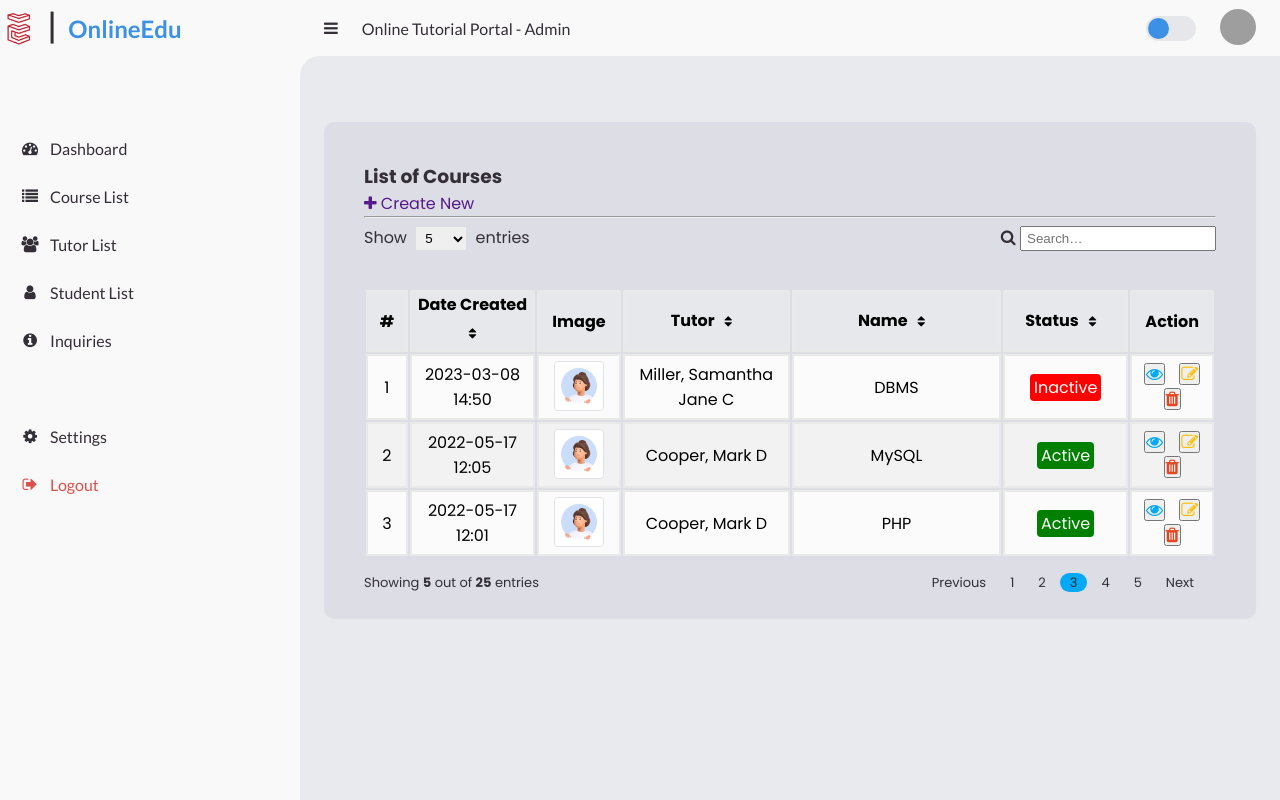
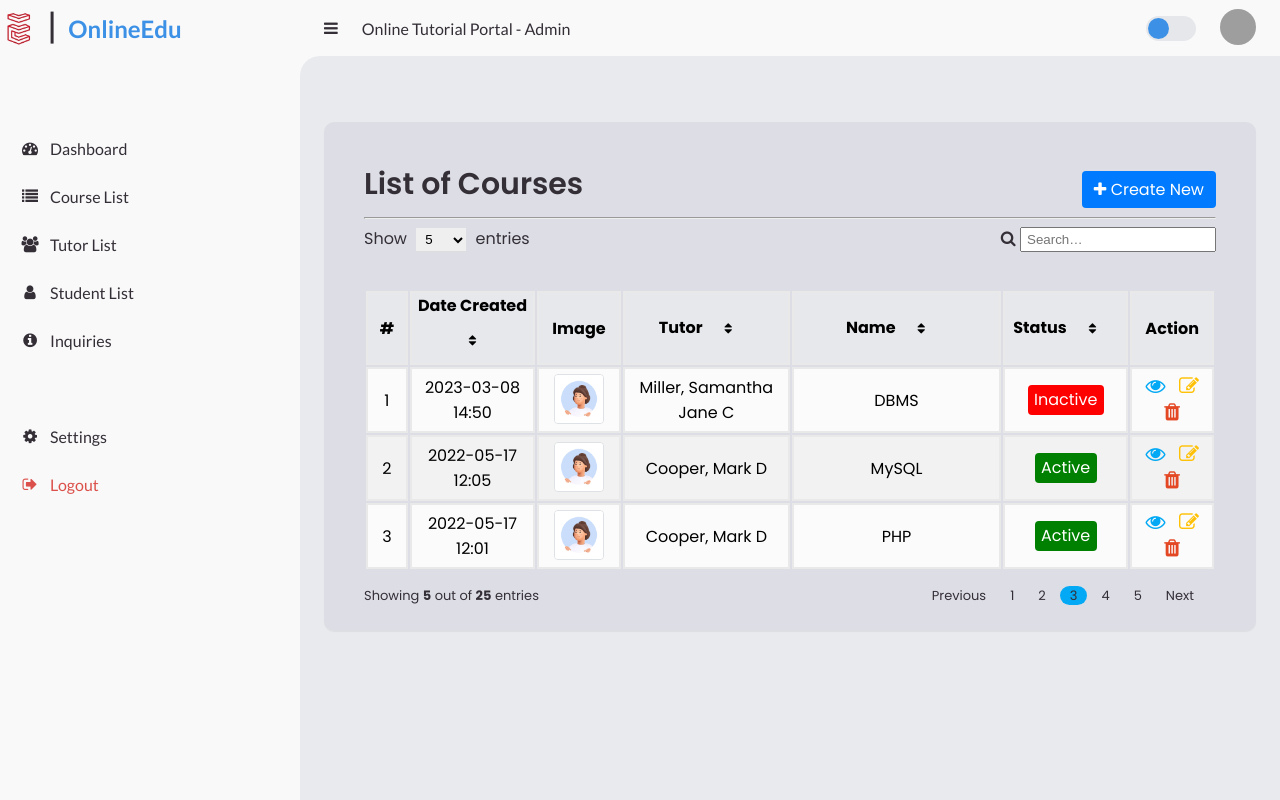
Before and after one commit to vidhi0999/onlineEdu, a PHP site: page /admin/course-list.php in a window 1280 px wide. Run offline with PHP 8.4, Linux system fonts and the light colour scheme; a user stored in the database is signed in; data comes from the database, SQL or seed files in the repository; grey boxes are pictures that could not be loaded.

Commit message:
course list updated

```diff
--- a/OnlineEdu/admin/course-list.php
+++ b/OnlineEdu/admin/course-list.php
@@ -36,11 +36,14 @@ if (empty($adminuser)) {
                     <div class="left">
                         <h3>List of Courses</h3>
                     </div>
+
+
+                    <!-- <div class="right-plus"> -->
+                    <a href="" id="create_new" class="plus">
+                        <div class="right-plus"><i class=" fa fa-plus"></i> Create
+                            New
                         </div>
-
-                <div class="right-plus">
-                    <a href="" id="create_new" class="plus"><i class=" fa fa-plus"></i> Create
-                        New</a>
+                    </a>
                 </div>
 
                 <hr>
@@ -115,27 +118,30 @@ if (empty($adminuser)) {
                                 <td class="text-center">
                                     <?php if ($row['status'] == 0): ?>
                                         <span
-                                    style=" background-color: red;color: white;  padding: 2px 4px; text-align: center; border-radius: 4px;">Inactive</span>
+                                            style=" background-color: red;color: white;  padding: 0.200rem 0.40rem;text-align: center; border-radius: 4px;">Inactive</span>
                                     <?php else: ?>
                                         <span
-                                    style=" background-color: green;color: white;  padding: 2px 4px; text-align: center; border-radius: 4px;">Active</span>
+                                            style=" background-color: green;color: white;  padding:0.200rem 0.40rem;  text-align: center; border-radius: 4px;">Active</span>
                                     <?php endif; ?>
                                 </td>
 
                                 <td>
                                     <div class="icons">
-                                    <button class="view" title="View" id="view" data-toggle="tooltip">
-                                        <i class="fa fa-eye"></i>
+                                        <button class="view" title="View" id="view" data-toggle="tooltip"
+                                            style="border:none; background-color:inherit">
+                                            <i style=" padding: 0.100rem 0.10rem;text-align:" class="fa fa-eye"></i>
                                         </button>
                                     </div>
                                     <div class="icons">
-                                    <button class="edit" title="Edit" id="edit" data-toggle="tooltip"><i
-                                            class="fa fa-edit "></i>
+                                        <button class="edit" title="Edit" id="edit" data-toggle="tooltip"
+                                            style="border:none;background-color:inherit"><i style=" padding: 0.100rem
+                                        0.10rem;text-align:" class="fa fa-edit "></i>
                                         </button>
                                     </div>
                                     <div class="icons">
-                                    <button class="delete" title="Delete" id="delete" data-toggle="tooltip"><i
-                                            class="fa fa-trash"></i>
+                                        <button class="delete" title="Delete" id="delete" data-toggle="tooltip"
+                                            style="border:none ;background-color:inherit"><i style=" padding: 0.100rem
+                                        0.10rem;text-align:" class="fa fa-trash"></i>
                                         </button>
                                     </div>
                                 </td>
@@ -165,7 +171,7 @@ if (empty($adminuser)) {
     </section>
     <!-- CONTENT -->
 
-    <!-- <script src="../js/script.js"></script> -->
+    <script src="../js/script.js"></script>
 </body>
 
 </html>
--- a/OnlineEdu/css/dashboard.css
+++ b/OnlineEdu/css/dashboard.css
@@ -383,6 +383,24 @@ body {
   box-shadow: 0 1px 1px rgba(0, 0, 0, 0.05);
 }
 
+.courses .head-title .left h3 {
+  float: left;
+  display: flex;
+  font-size: 30px;
+  font-weight: 600;
+  margin-bottom: 10px;
+  color: var(--dark);
+}
+
+.courses .head-title a {
+  color: #fff;
+  background-color: #007bff;
+  border-color: #007bff;
+  cursor: pointer;
+  padding: 0.375rem 0.75rem;
+  border-radius: 0.25rem;
+}
+
 .table-title {
   padding-bottom: 60px;
   margin: 0 0 10px;
@@ -434,6 +452,7 @@ table.table th i {
   font-size: 13px;
   margin: 10px;
   cursor: pointer;
+  padding: 0.375rem 0.75rem;
 }
 
 table.table th {
@@ -461,14 +480,12 @@ table.table td a {
 }
 
 table.table td .icons {
-  /* color: #a0a5b1; */
   display: inline-block;
-  margin: 0 5px;
+  margin: 0 3px;
 }
 
 table.table td .view i {
   color: #03a9f4;
-  border: none;
 }
 
 table.table td .edit i {
@@ -480,7 +497,7 @@ table.table td .delete i {
 }
 
 table.table td i {
-  font-size: 17px;
+  font-size: 20px;
 }
 
 .pagination {
```
Lines whose indentation alone changed are shown as unchanged.
